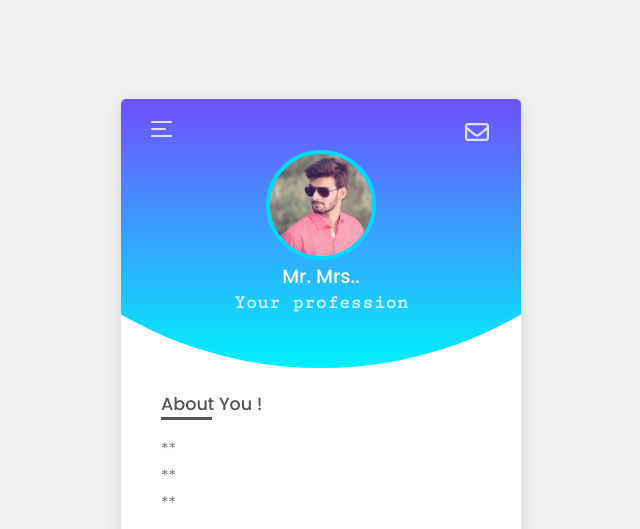
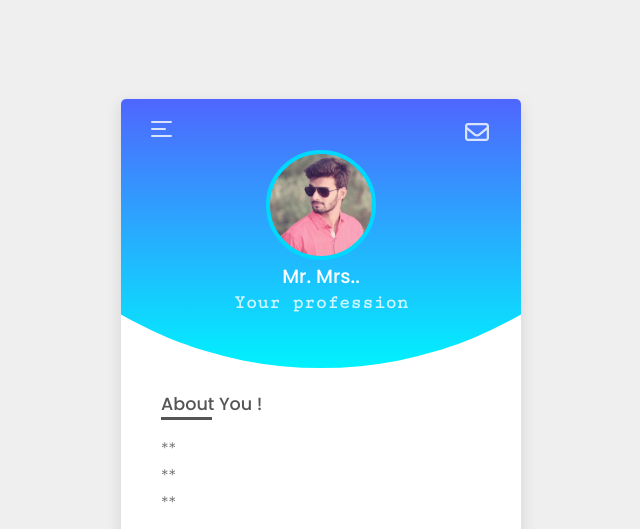
Before and after one commit to rajaeyam/4YB-test, a plain HTML site: page index.html in a window 1280 px wide. Shown: the top 529 px of the page, without its empty margins (319-959 px from the left). Drawn offline with Linux system fonts and the light colour scheme.

Commit message:
Description des changements

```diff
--- a/style.css
+++ b/style.css
@@ -34,7 +34,7 @@ body{
     height: 270px;
     top: 0;
     left: 0;
-    background-image: linear-gradient(to top, #00f2fe, #6f4ffe);
+    background-image: linear-gradient(to top, #00f2fe, #4f66fe);
     clip-path: circle(400px at 50% -48.5%);
 }
 
```
